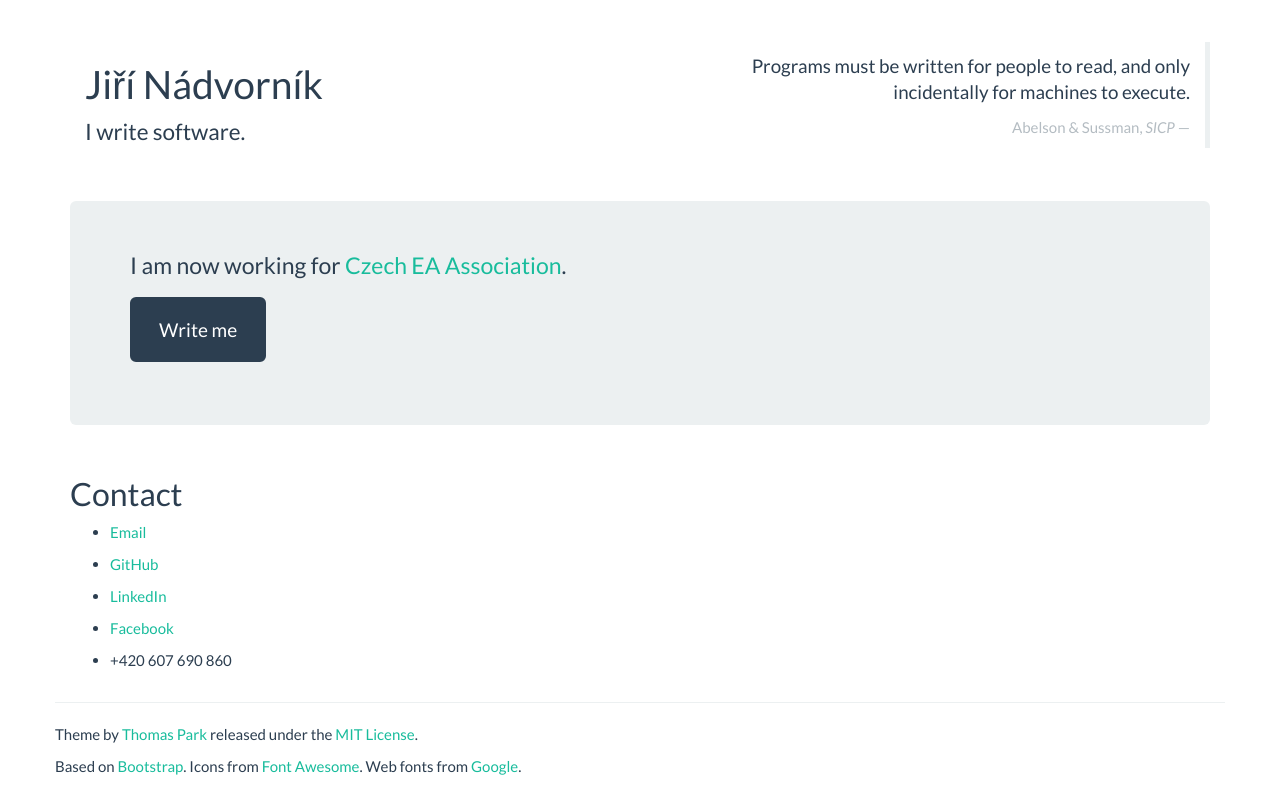
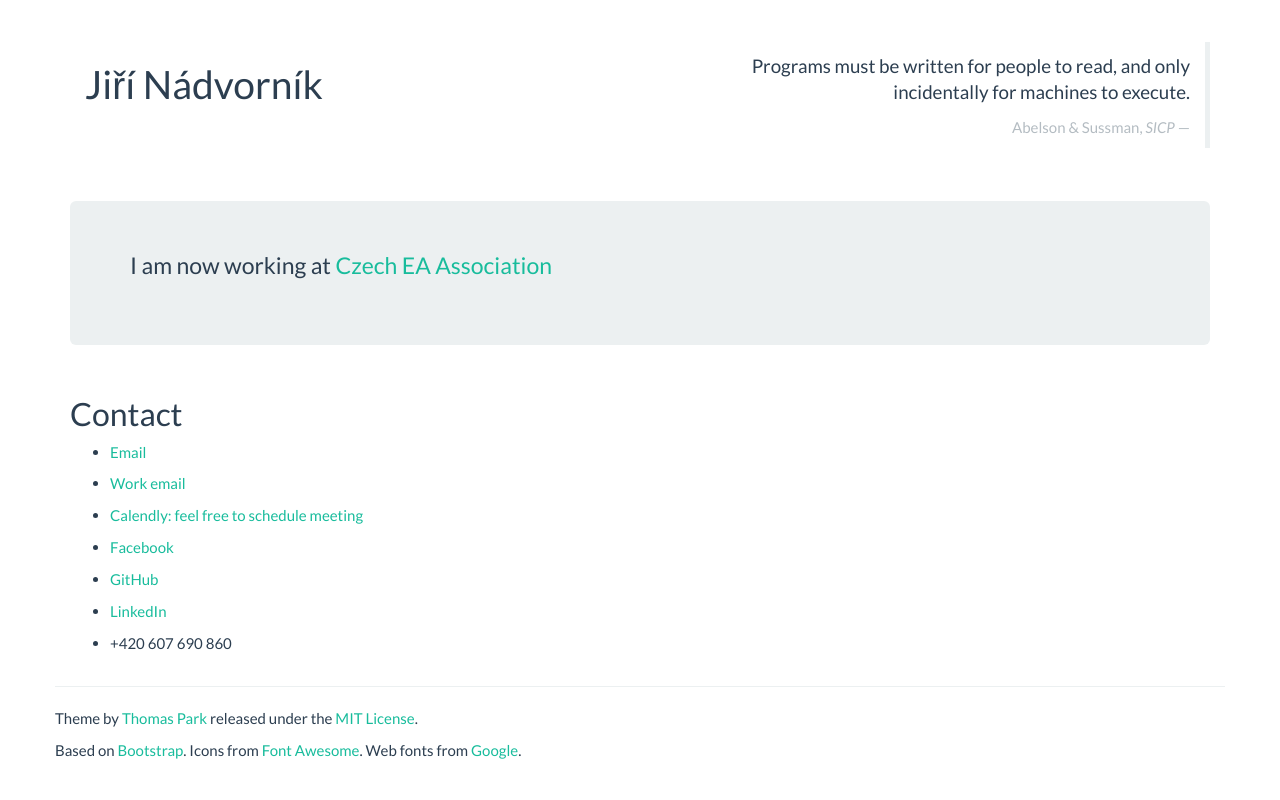
Before and after one commit to nadvornix/jirinadvornik.com, a plain HTML site: page index.html in a window 1280 px wide. Drawn offline with nearby package versions, Linux system fonts and the light colour scheme.

Commit message:
small update

```diff
--- a/index.html
+++ b/index.html
@@ -22,9 +22,9 @@
             <div class="col-lg-6">
               <div class="col-lg-8 col-md-7 col-sm-6">
                 <h1>Jiří Nádvorník</h1>
-                <p class="lead">I write software.</p>
               </div>
             </div>
+
             <div class="col-lg-6">
               <div class="bs-component">
                 <blockquote class="blockquote-reverse">
@@ -39,8 +39,7 @@
 
 
         <div class="jumbotron">
-            <p>I am now working for <a href="http://efektivni-altruismus.cz">Czech EA Association</a>.
-          <p><a class="btn btn-primary btn-lg" href="mailto:nadvornik.jiri@gmail.com">Write me</a></p>
+            <p>I am now working at <a href="http://efektivni-altruismus.cz">Czech EA Association</a>
         </div>
 
         <div class="row">
@@ -48,9 +47,11 @@
             <h2 id="nav-pills">Contact</h2>
   <ul>
             <li><a href="mailto:nadvornik.jiri@gmail.com">Email</a></p>
+            <li><a href="mailto:jiri.nadvornik@efektivni-altruismus.cz">Work email</a></p>
+            <li><a href="http://calendly.com/nadvornik-jiri">Calendly: feel free to schedule meeting</a></p>
+            <li><a href="https://www.facebook.com/nadvornik.jiri">Facebook</a></p>
             <li><a href="https://github.com/nadvornix">GitHub</a></p>
             <li><a href="https://www.linkedin.com/in/ji%C5%99%C3%AD-n%C3%A1dvorn%C3%ADk-9b876b10/">LinkedIn</a></p>
-            <li><a href="https://www.facebook.com/nadvornik.jiri">Facebook</a></p>
             <li>+420 607 690 860</a></p>
             </ul>
             <!-- <div class="bs-component">
```
Also changed, not shown: 1 other file.
